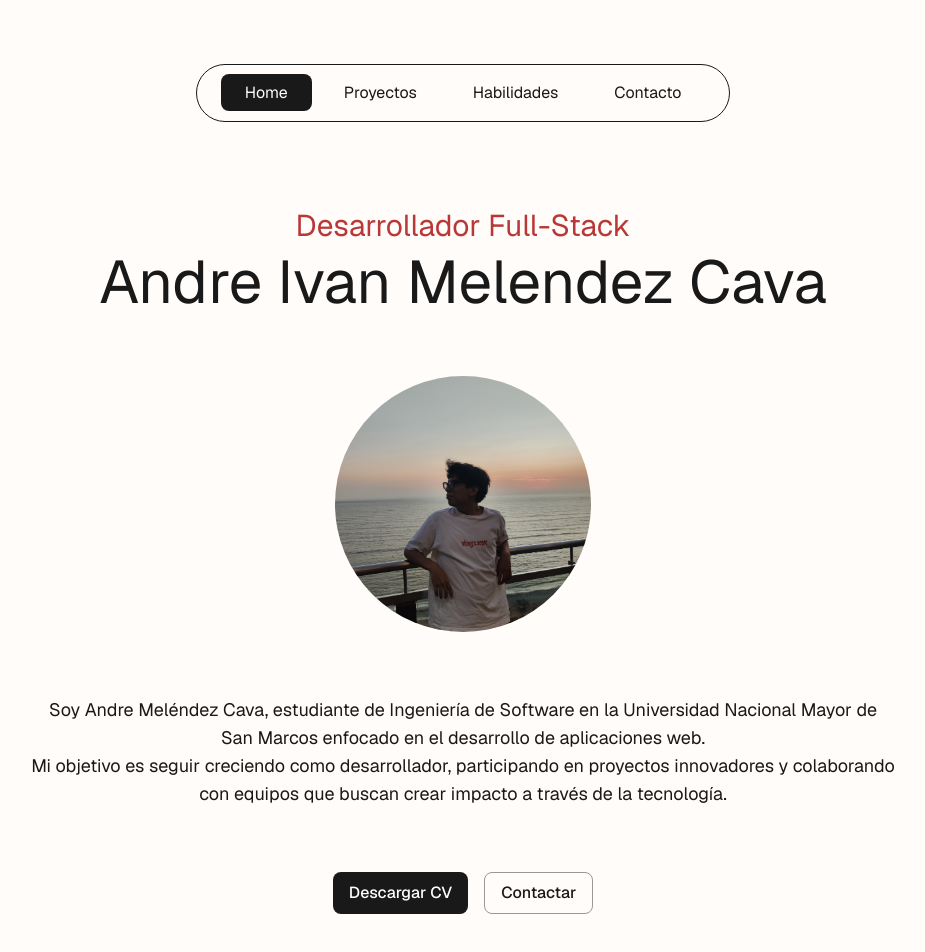
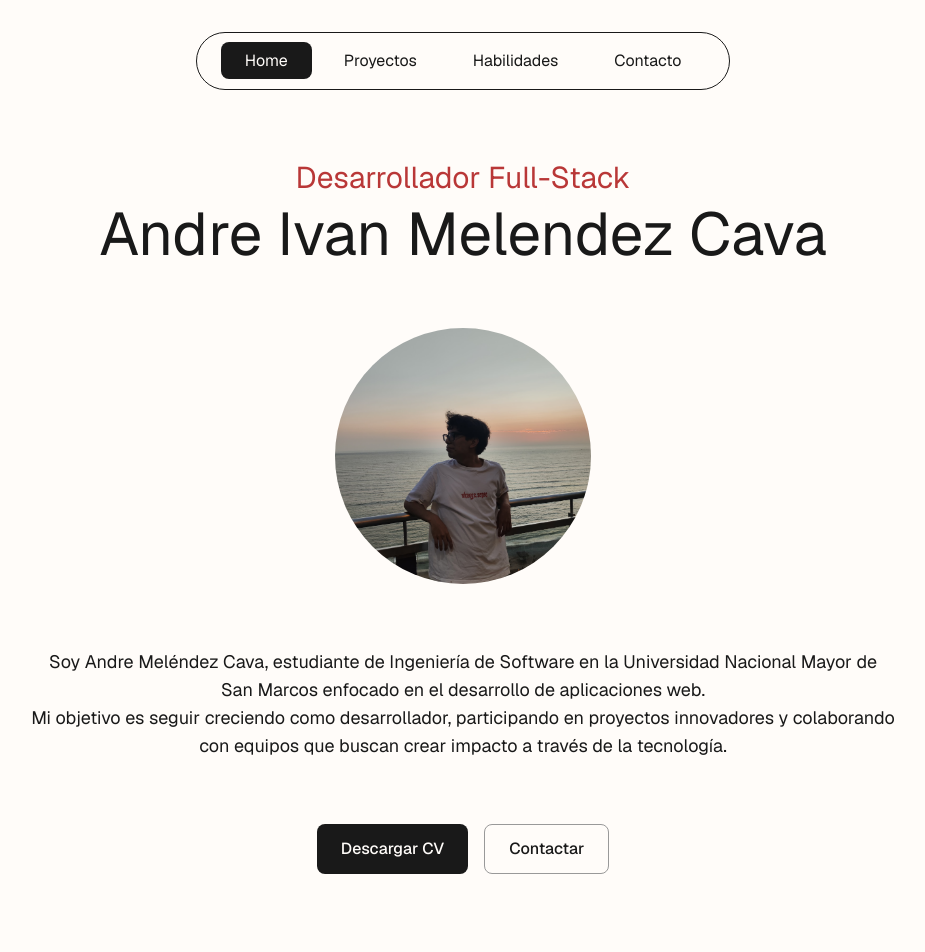
Before and after one commit to andremelzc/portafolio-2025, a Next.js app: page / in a window 1280 px wide. Shown: the top 952 px of the page, without its empty margins (177-1102 px from the left). Built offline with nearby package versions, Linux system fonts and the light colour scheme.

Commit message:
Adjust layout spacing in Footer, Navbar, and main content area for improved visual consistency

```diff
--- a/app/components/layout/Footer.tsx
+++ b/app/components/layout/Footer.tsx
@@ -2,7 +2,7 @@ import React from "react";
 
 export default function Footer() {
   return (
-    <footer className="w-full  py-4 flex justify-center items-center text-center">
+    <footer className="w-full  py-8 flex justify-center items-center text-center">
       Copyright © 2025 Andre Melendez
     </footer>
   );
--- a/app/components/layout/Navbar.tsx
+++ b/app/components/layout/Navbar.tsx
@@ -14,7 +14,7 @@ export default function Navbar() {
   };
 
   return (
-    <div className="fixed top-16  left-0 right-0 z-50 flex justify-center">
+    <div className="fixed top-8  left-0 right-0 z-50 flex justify-center">
       <nav className="rounded-full border">
         <ul className="flex items-center gap-2 px-6 py-4">
           <li>
--- a/app/components/ui/Button.tsx
+++ b/app/components/ui/Button.tsx
@@ -57,10 +57,10 @@ export default function Button({
         }[size]
       : undefined;
   const sizeClasses = {
-    sm: `px-3 ${verticalPad || "py-1.5"} text-sm`,
-    md: `px-4 ${verticalPad || "py-2"} text-base`,
-    lg: `px-6 ${verticalPad || "py-3"} text-lg`,
-    xl: `px-8 ${verticalPad || "py-6"} text-xl`,
+    sm: `px-4 ${verticalPad || "py-2"} text-sm`,
+    md: `px-6 ${verticalPad || "py-3"} text-base`,
+    lg: `px-8 ${verticalPad || "py-4"} text-lg`,
+    xl: `px-10 ${verticalPad || "py-6"} text-xl`,
   };
 
   const disabledClasses = disabled ? "opacity-50 cursor-not-allowed" : "";
--- a/app/components/ui/Divisor.tsx
+++ b/app/components/ui/Divisor.tsx
@@ -1,5 +1,5 @@
 import React from "react";
 
 export default function Divisor() {
-  return <div className="w-3/4 mx-auto border-b border-foreground" />;
+  return <div className="w-5xl mx-auto border-b border-foreground" />;
 }
--- a/app/layout.tsx
+++ b/app/layout.tsx
@@ -32,7 +32,7 @@ export default function RootLayout({
     >
       <body className="antialiased">
         <Navbar />
-        <main className="pt-32 mx-auto max-w-5xl">{children}</main>
+        <main className="pt-20 mx-auto max-w-5xl">{children}</main>
         <Divisor />
         <Footer />
       </body>
```
